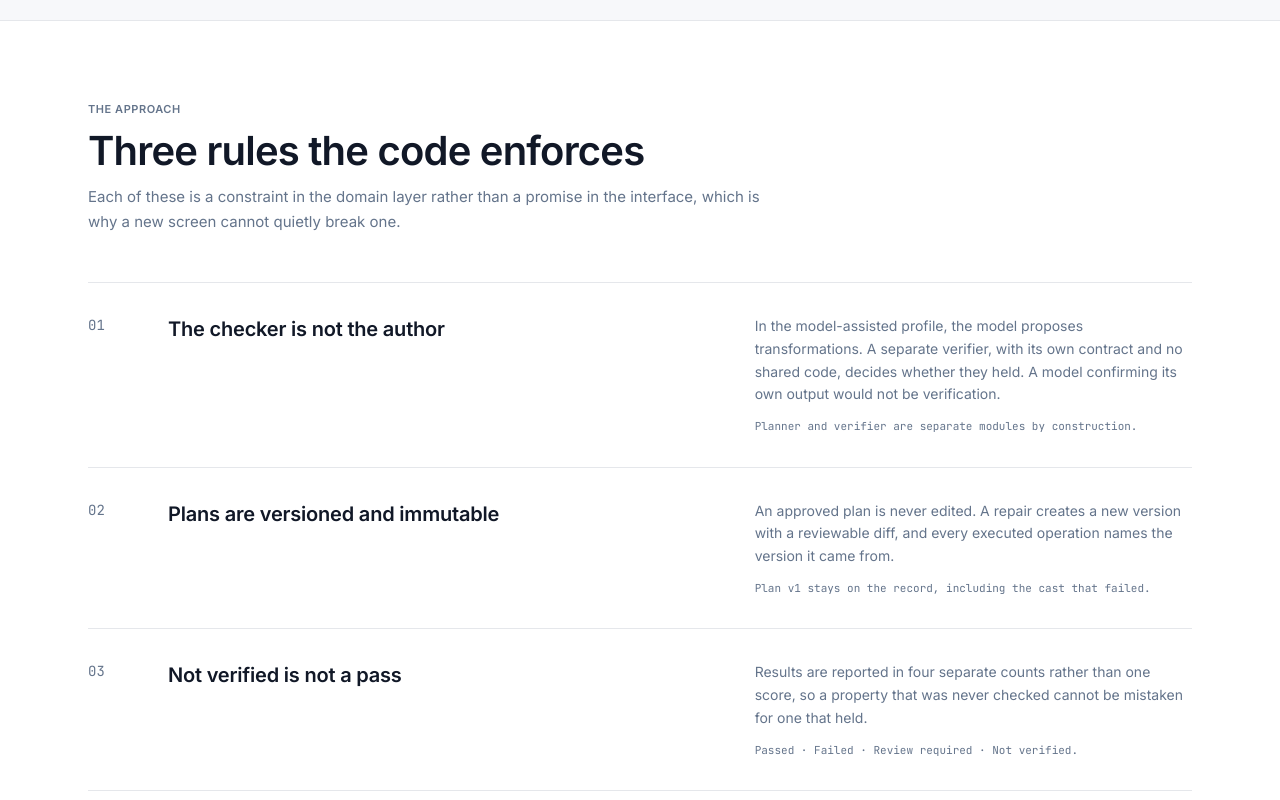
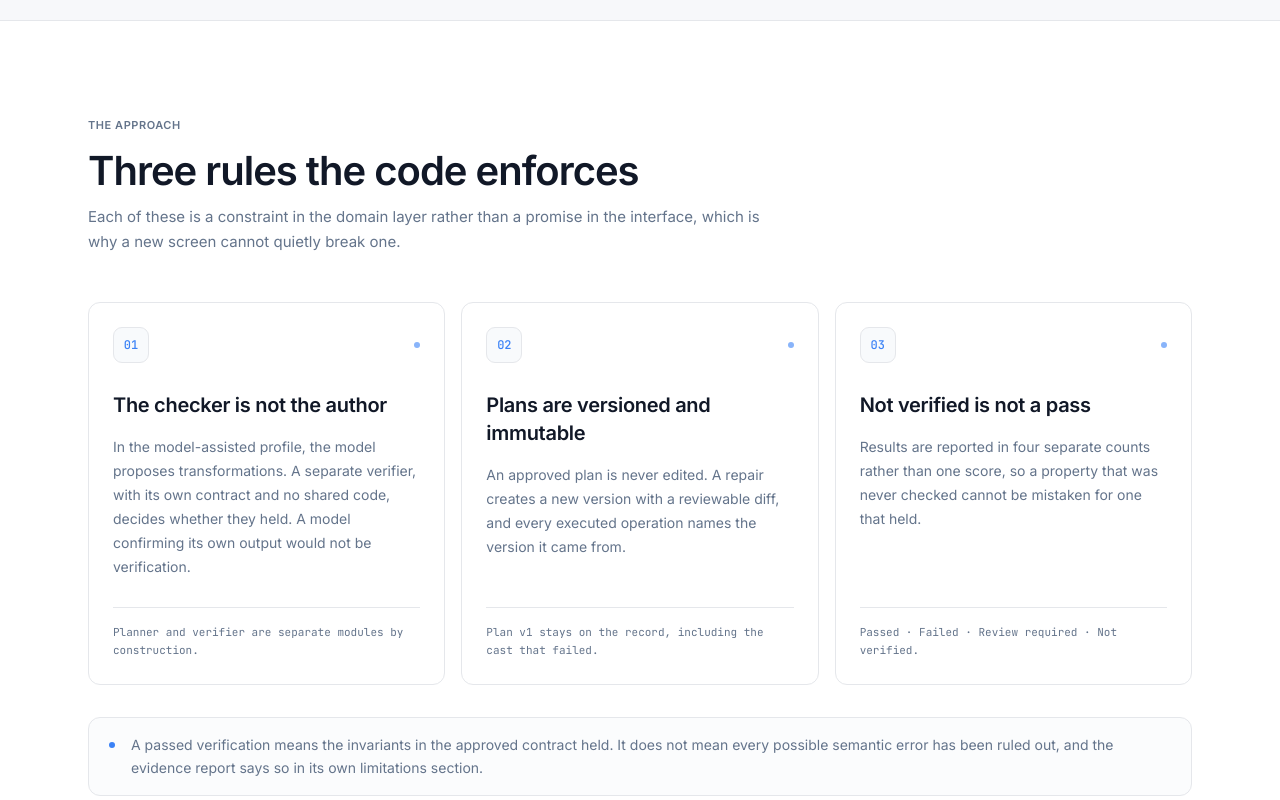
Before and after one commit to wiqilee/Moveproof, a Next.js app: page / in a window 1280 px wide. Shown: the part 1860-2660 px from the top of the page. Built offline with nearby package versions, Linux system fonts and the light colour scheme; no server answers.

Commit message:
Refine approach section layout

```diff
--- a/src/components/landing/Sections.tsx
+++ b/src/components/landing/Sections.tsx
@@ -152,40 +152,66 @@ const PRINCIPLES = [
 export function Approach() {
   return (
     <section id="approach" className="border-b border-line bg-surface">
-      <div className="mx-auto max-w-6xl px-5 py-20 sm:px-6">
-        <div className="max-w-2xl">
+      <div className="mx-auto max-w-6xl px-5 py-20 sm:px-6 lg:py-24">
+        <div className="max-w-3xl">
         <p className="text-[11px] font-semibold uppercase tracking-wider text-ink-soft">
         The approach
         </p>
-          <h2 className="mt-4 text-3xl font-semibold tracking-[-0.02em] sm:text-[2.5rem]">
+
+          <h2 className="mt-5 text-3xl font-semibold tracking-[-0.025em] sm:text-[2.5rem]">
             Three rules the code enforces
           </h2>
-          <p className="mt-4 text-[15px] leading-relaxed text-ink-soft">
+
+          <p className="mt-4 max-w-2xl text-[15px] leading-relaxed text-ink-soft">
             Each of these is a constraint in the domain layer rather than a promise in the
             interface, which is why a new screen cannot quietly break one.
           </p>
         </div>
 
-        <div className="mt-12 divide-y divide-line border-y border-line">
+        <div className="mt-12 grid gap-4 lg:grid-cols-3">
           {PRINCIPLES.map((principle, index) => (
-            <div key={principle.title} className="grid gap-4 py-8 lg:grid-cols-[auto_minmax(0,5fr)_minmax(0,4fr)] lg:gap-10">
-              <p className="font-mono text-sm text-ink-soft lg:w-10">
+            <article
+              key={principle.title}
+              className="group flex min-h-full flex-col rounded-card border border-line bg-surface p-6 transition-all duration-200 hover:-translate-y-0.5 hover:border-brand/40 hover:bg-muted/30"
+            >
+              <div className="flex items-center justify-between">
+                <span className="inline-flex h-9 w-9 items-center justify-center rounded-control border border-line bg-muted/50 font-mono text-xs font-medium text-brand">
                   {String(index + 1).padStart(2, "0")}
+                </span>
+
+                <span
+                  className="h-1.5 w-1.5 rounded-full bg-brand opacity-60 transition-opacity group-hover:opacity-100"
+                  aria-hidden
+                />
+              </div>
+
+              <h3 className="mt-7 text-xl font-semibold tracking-[-0.015em]">
+                {principle.title}
+              </h3>
+
+              <p className="mt-4 text-sm leading-6 text-ink-soft">
+                {principle.body}
               </p>
-              <h3 className="text-xl font-semibold tracking-[-0.01em]">{principle.title}</h3>
-              <div>
-                <p className="text-sm leading-relaxed text-ink-soft">{principle.body}</p>
-                <p className="mt-3 font-mono text-[11px] text-ink-soft">{principle.example}</p>
+
+              <div className="mt-auto pt-7">
+                <div className="border-t border-line pt-4">
+                  <p className="font-mono text-[11px] leading-relaxed text-ink-soft">
+                    {principle.example}
+                  </p>
                 </div>
               </div>
+            </article>
           ))}
         </div>
 
-        <p className="mt-8 max-w-2xl text-sm leading-relaxed text-ink-soft">
-          A passed verification means the invariants in the approved contract held. It does not mean
-          every possible semantic error has been ruled out, and the evidence report says so in its
-          own limitations section.
+        <div className="mt-8 flex gap-4 rounded-card border border-line bg-muted/30 px-5 py-4">
+          <span className="mt-2 h-1.5 w-1.5 shrink-0 rounded-full bg-brand" aria-hidden />
+          <p className="text-sm leading-relaxed text-ink-soft">
+            A passed verification means the invariants in the approved contract held. It does not
+            mean every possible semantic error has been ruled out, and the evidence report says so
+            in its own limitations section.
           </p>
+        </div>
       </div>
     </section>
   );
```
Lines whose indentation alone changed are shown as unchanged.
